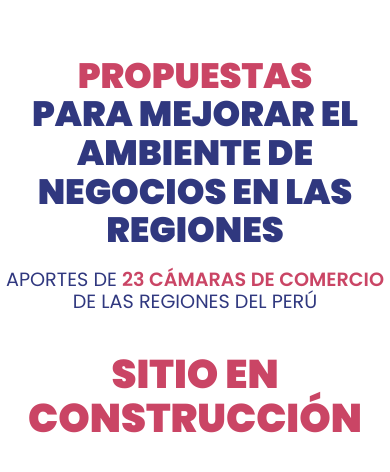
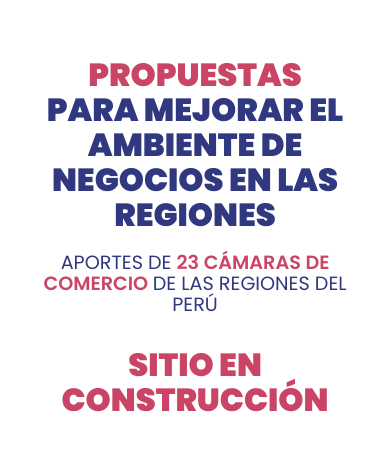
Before and after one commit to yac130/confiep-landing-bajo-construccion, a plain HTML site: page index.html in a window 390 px wide. Shown: the part 138-610 px from the top of the page. Drawn offline with Linux system fonts and the light colour scheme.

Commit message:
Update style.css

```diff
--- a/css/style.css
+++ b/css/style.css
@@ -67,5 +67,12 @@ html {
 
 @media only screen and (max-width: 640px) {
 
+    .box-titulo-header {
+        padding: 0 20px;
+    }
+    .box-titulo-header h1,
+    .box-header h3{
+        font-size: 2rem;
+    }
 
 }
```
